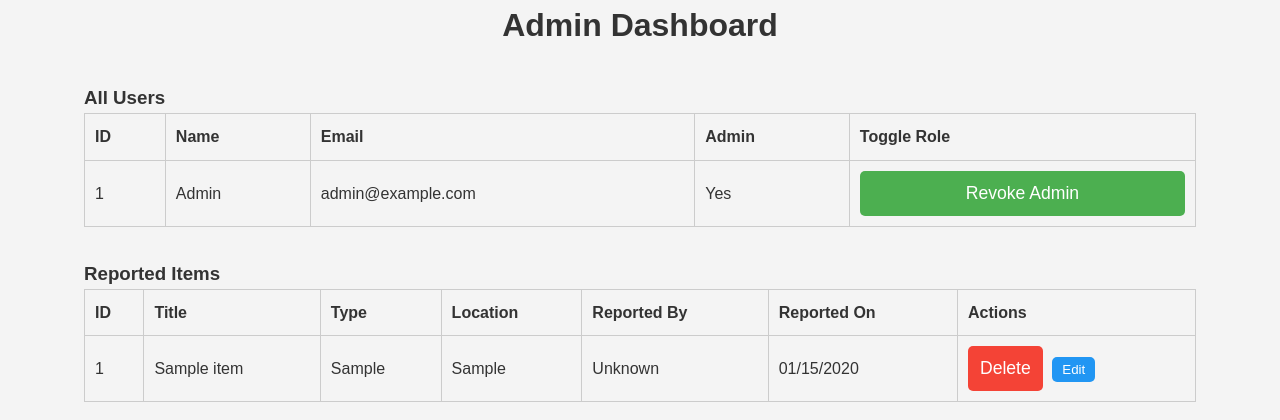
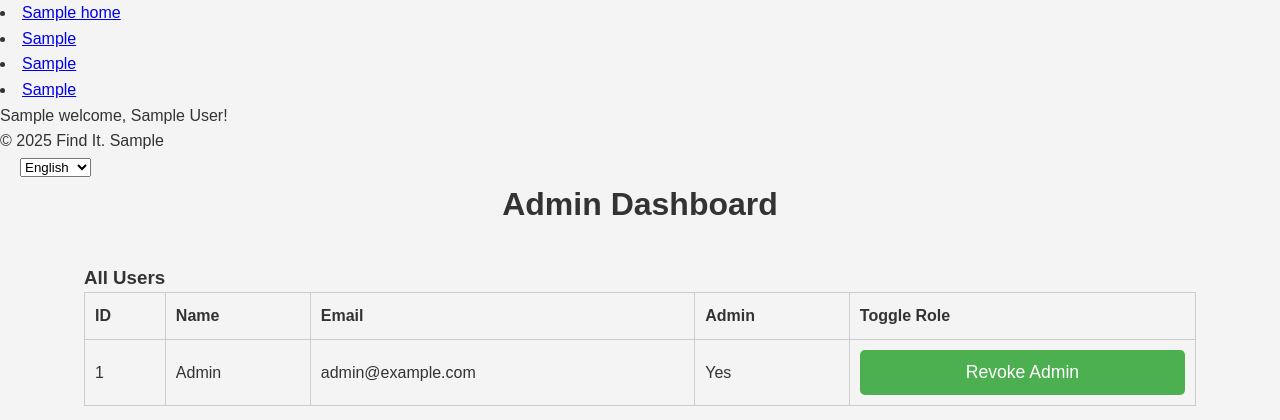
Before and after one commit to Robb1228/find-it, a Flask app: template app/templates/admin.html in a window 1280 px wide. Shown: the part 150-570 px from the top of the page. Run offline with Flask 2, Linux system fonts and the light colour scheme; the visitor is signed in with stand-in values (Sample User, id 1); data comes from the database, SQL or seed files in the repository; tables that the repository leaves empty hold one stand-in row (values such as "Sample post"); the template is opened without the code that fills it: values that come from a table or form of the project are taken from there, most other values are stand-ins (such as "Sample title", 1, 10 or a date in 2020); parts of the project's set-up code (start-up, migrations or seed data) failed here and were passed over.

Commit message:
Update base.html
Added Eng/Span option on the front page

```diff
--- a/app/templates/base.html
+++ b/app/templates/base.html
@@ -75,6 +75,26 @@
         </div>
     </header>
 
+    <!-- Language Selection -->
+    <li><a href="{{ url_for('routes.index') }}?lang={{ lang }}">{{ t['home'] }}</a></li>
+<li><a href="{{ url_for('routes.report_item') }}?lang={{ lang }}">{{ t['report_item'] }}</a></li>
+<li><a href="{{ url_for('routes.view_items') }}?lang={{ lang }}">{{ t['found_items'] }}</a></li>
+<li><a href="{{ url_for('routes.code_of_conduct') }}?lang={{ lang }}">{{ t['code_of_conduct'] }}</a></li>
+
+<span style="margin-bottom: 5px;">{{ t['welcome'] }}, {{ session['user_name'] }}!</span>
+
+<p>&copy; 2025 Find It. {{ t['all_rights'] }}</p>
+
+
+   <!-- Language Dropdown -->
+    <form method="get" action="" style="margin-left: 20px;">
+  <select name="lang" onchange="this.form.submit()">
+    <option value="en" {% if lang == 'en' %}selected{% endif %}>English</option>
+    <option value="es" {% if lang == 'es' %}selected{% endif %}>Español</option>
+  </select>
+</form>
+
+
     <!-- Flash Messages -->
     {% with messages = get_flashed_messages(with_categories=true) %}
     {% if messages %}
```
